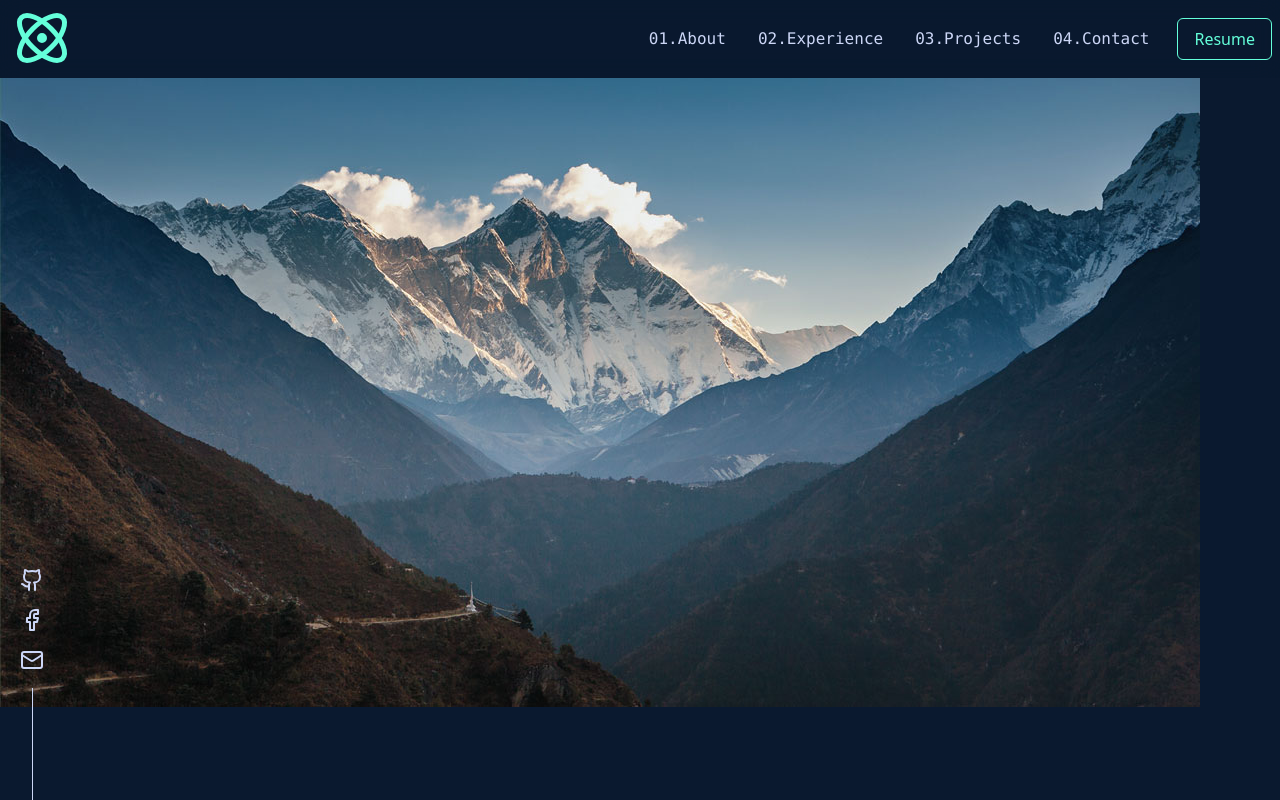
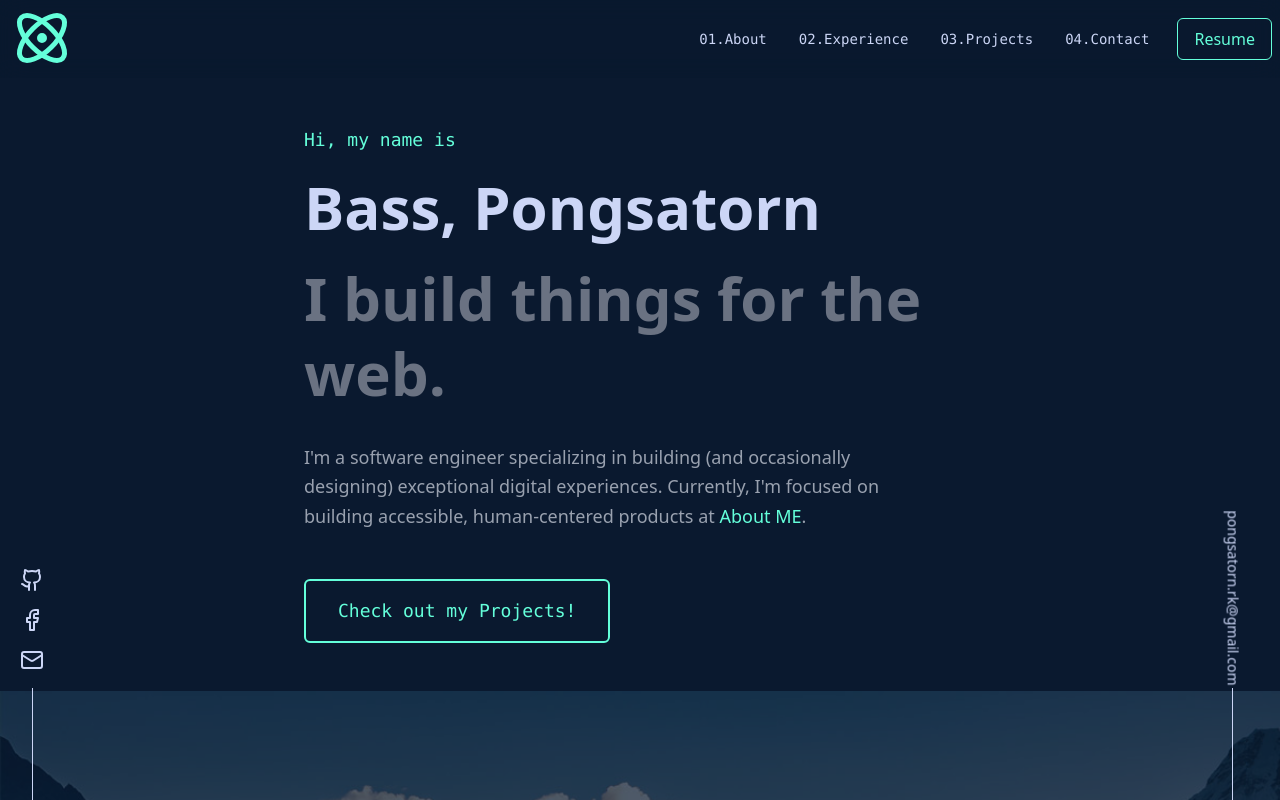
Before and after one commit to PongsatornR-11/portfolio, a React (Vite) app in the folder client/: page / in a window 1280 px wide. Shown: the top 800 px of the page. Built offline with nearby package versions, Linux system fonts and the light colour scheme.

Commit message:
Enhance Hero component with structured content and animations; update FadeIn component to accept dynamic translateY value; modify MailtoFix to accept email prop for improved functionality.

```diff
--- a/client/src/components/Hero.jsx
+++ b/client/src/components/Hero.jsx
@@ -1,9 +1,61 @@
 import React from 'react'
+import FadeIn from './style/FadeIn'
+import Button from './utils/Button'
 
 const Hero = () => {
+    const heroComponents = [
+        {
+            name: 'MyNameIs',
+            element: <p className="text-secondary font-mono text-lg mb-4">
+                Hi, my name is
+            </p>
+        },
+        {
+            name: 'MainHeading',
+            element: <h1 className="text-4xl sm:text-5xl md:text-6xl font-bold text-accent leading-tight mb-4">
+                Bass, Pongsatorn
+            </h1>
+        },
+        {
+            name: 'Quote',
+            element: <h2 className="text-4xl sm:text-5xl md:text-6xl font-bold text-gray-500 leading-tight mb-8">
+                I build things for the web.
+            </h2>
+        },
+        {
+            name: 'Description',
+            element: <p className="text-gray-400 text-lg leading-relaxed max-w-xl mb-12">
+                I'm a software engineer specializing in building (and occasionally
+                designing) exceptional digital experiences. Currently, I'm focused on
+                building accessible, human-centered products at{' '}
+                <a href="#about" className="text-secondary hover:underline">
+                    About ME
+                </a>.
+            </p>
+        },
+        {
+            name: 'Button',
+            element: <Button className="border-2 border-secondary text-secondary px-8 py-4 rounded-md text-lg font-mono hover:bg-opacity-10 transition duration-300 ease-in-out focus:outline-none focus:ring-2 focus:ring-secondary focus:ring-opacity-50">
+                <a href='#projects'>
+                    Check out my Projects!
+                </a>
+            </Button>
+        }
+
+    ]
     return (
         <section>
-
+            <div className="max-w-3xl mx-auto text-left py-12 px-6 sm:px-8 lg:px-12">
+                {
+                    heroComponents.map((heroComponent, index) => {
+                        return (
+                            <FadeIn delay={index * 300 + 1900} duration={400} translateY='1rem'>
+                                {heroComponent.element}
+                            </FadeIn>
+                        )
+                    })
+                }
+            </div>
         </section>
     )
 }
--- a/client/src/components/nav/NavLinks.jsx
+++ b/client/src/components/nav/NavLinks.jsx
@@ -23,7 +23,7 @@ const NavLinks = ({ isMobile = false }) => {
                         section.name != 'Resume' ?
                             <a href={section.href}>
                                 <div key={index}
-                                    className='p-1 font-mono text-accent rounded-md
+                                    className='p-1 text-sm font-mono text-accent rounded-md
                             hover:text-secondary transition duration-300 ease-out hover:-translate-1 hover:shadow-[4px_4px_1px_rgba(100,255,218,1)]'
                                 >
                                     <span className="text-accent">
--- a/client/src/components/style/FadeIn.jsx
+++ b/client/src/components/style/FadeIn.jsx
@@ -1,6 +1,6 @@
 import React, { useEffect, useState } from 'react'
 
-const FadeIn = ({ children, delay = 0, duration = 500, className, onFadeInComplete }) => {
+const FadeIn = ({ children, delay = 0, duration = 500, className, translateY= '-1rem', onFadeInComplete }) => {
     const [isVisible, setIsVisible] = useState(false)
 
     useEffect(() => {
@@ -21,7 +21,7 @@ const FadeIn = ({ children, delay = 0, duration = 500, className, onFadeInComple
             style={{
                 transition: `all ${duration}ms ease-out`,
                 opacity: isVisible ? 1 : 0,
-                transform: isVisible ? 'translateY(0)' : 'translateY(-1rem)'
+                transform: isVisible ? 'translateY(0)' : `translateY(${translateY})`
             }}
             className={`${className}`}
         >
--- a/client/src/components/utils/MailtoFix.jsx
+++ b/client/src/components/utils/MailtoFix.jsx
@@ -1,8 +1,18 @@
 import React from 'react'
 
-const MailtoFix = () => {
+const MailtoFix = ({ email }) => {
   return (
-    <div>MailtoFix</div>
+    <div className='h-screen fixed z-50 text-accent max-md:hidden'>
+      <div className='fixed bottom-0 -right-10 flex flex-col items-center'>
+        <a
+          href={`mailto:${email}`}
+          className="text-accent text-sm -translate-y-20 text-md rotate-90
+          hover:-translate-y-22 hover:text-secondary transition-all duration-300"
+        >{email}
+        </a>
+        <div className='w-px h-28 bg-accent'></div>
+      </div>
+    </div>
   )
 }
 
--- a/client/src/layouts/Layout.jsx
+++ b/client/src/layouts/Layout.jsx
@@ -15,12 +15,12 @@ const Layout = () => {
     }, [])
     return (
         // <Loading>
-            <div className='bg-primary'>
-                <Navbar ref={navbarRef} />
-                <main style={{ paddingTop: `${navbarHeight}px` }}>
-                    <Outlet />
-                </main>
-            </div>
+        <div >
+            <Navbar ref={navbarRef} />
+            <main className='flex bg-primary' style={{ paddingTop: `${navbarHeight}px` }}>
+                <Outlet />
+            </main>
+        </div>
         // </Loading>
     )
 }
--- a/client/src/pages/Home.jsx
+++ b/client/src/pages/Home.jsx
@@ -1,17 +1,16 @@
 
 import React from 'react'
-import FadeIn from '../components/style/FadeIn'
 
-import MailTo from '../components/utils/MailTo_old'
-import Contacts from '../components/utils/Contacts_old'
+import Hero from '../components/Hero'
 
 import FadeInScroll from '../components/style/FadeInScroll'
-
 import About from '../components/About'
 import Experience from '../components/Experience'
 import Projects from '../components/Projects'
 import ContactSection from '../components/ContactSection'
 import ContactFix from '../components/utils/ContactFix'
+import MailtoFix from '../components/utils/MailtoFix'
+
 
 const Home = () => {
 
@@ -22,12 +21,14 @@ const Home = () => {
     { id: 'contact', element: <ContactSection /> },
   ]
   return (
-    <div className='flex flex-col mx-auto'>
-      <section id='hero' className='h-screen'>
-        <img src="/mountain-3.jpg" alt="" />
+    <div className='flex flex-col mx-auto '>
+      <section id='hero' className='flex items-center justify-center'>
+        <Hero />
       </section>
 
-      <ContactFix />
+      <div className='bg-secondary opacity-30 hover:opacity-100 transition-opacity duration-300'>
+        <img src='/mountain-3.jpg' className='w-full h-full object-cover' />
+      </div>
       {
         Sections.map((section, index) => {
           return (
@@ -40,24 +41,12 @@ const Home = () => {
         })
       }
 
-      {/* <section id="about" className="h-screen flex items-center justify-center border text-white">
-        about
-      </section> */}
-      {/* <section id="experience" className="h-screen flex items-center justify-center border text-white">experience</section>
-      <section id="projects" className="h-screen flex items-center justify-center border text-white">projects</section>
-      <section id="contact" className="h-screen flex items-center justify-center border text-white">contact</section> */}
-
+      <ContactFix />
+      <MailtoFix email={'pongsatorn.rk@gmail.com'} />
 
       {/* inspried : https://v3.brittanychiang.com/ */}
       {/* inspried : https://v4.brittanychiang.com/ */}
       {/* inspried : https://brittanychiang.com/ */}
-      {/* pending
-      0. scroll to each section > done
-      1. hero loading webpage
-      2. slowly showing up component
-      https://reactcommunity.org/react-transition-group/css-transition
-      https://yqnn.github.io/svg-path-editor/
-      */}
     </div>
   )
 }
```
